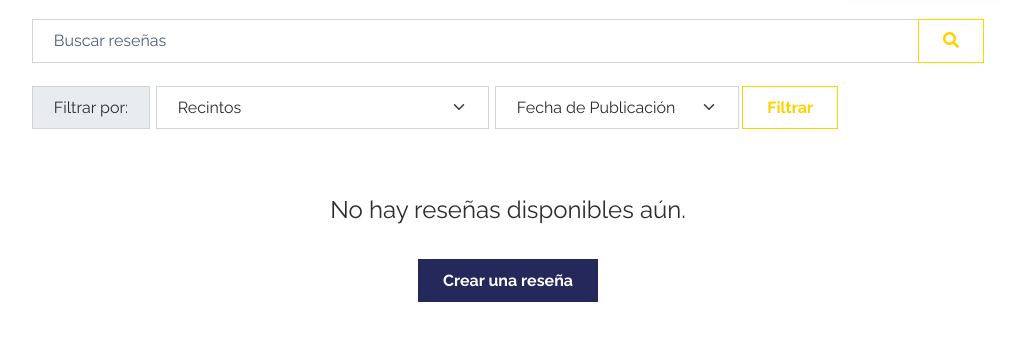
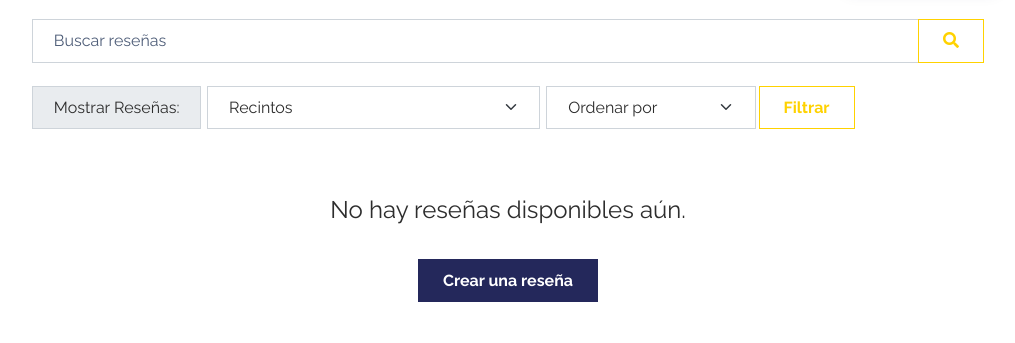
Before and after one commit to DCC-CC4401/2023-1-Grupo-16, a Django app: page /reviews/ in a window 1280 px wide. Shown: the part 77-420 px from the top of the page, without its empty margins (132-1147 px from the left). Run offline with Django 4.2, Linux system fonts and the light colour scheme; data that the repository does not hold is empty; some libraries are stand-ins or nearby versions.

Commit message:
style: change text shown in filters

```diff
--- a/rateyourseat/app_inicial/templates/app_inicial/reviews.html
+++ b/rateyourseat/app_inicial/templates/app_inicial/reviews.html
@@ -18,7 +18,7 @@
             </div>
             <form method="GET">
                 <div class="input-group mb-3" style="margin-top: 20px;">
-                    <span class="input-group-text" id="basic-addon1" style="margin: 3px 3px 3px 0;">Filtrar por:</span>
+                    <span class="input-group-text" id="basic-addon1" style="margin: 3px 3px 3px 0;">Mostrar Reseñas: </span>
                         <div style="margin: 3px;">
                             <select id="venueFilter" name="venueFilter" class="form-select" aria-expanded="false" >
                                 <option selected disabled>Recintos</option>
@@ -26,10 +26,10 @@
                         </div>
                         <div style="margin: 3px;">
                             <select class="form-select" id="order" name="order" aria-expanded="false">
-                                <option selected disabled>Fecha de Publicación</option>
+                                <option selected disabled>Ordenar por</option>
                                 <option value="recent">Más reciente</option>
                                 <option value="oldest">Más antiguo</option>
-                                <option id="porFecha">Por fecha</option>
+                                <option id="porFecha">Fecha especifica</option>
                             </select>
                         </div>
                     <button class="btn btn-outline-secondary" style="margin: 3px 3px 3px 0;" type="submit">Filtrar</button>
```
